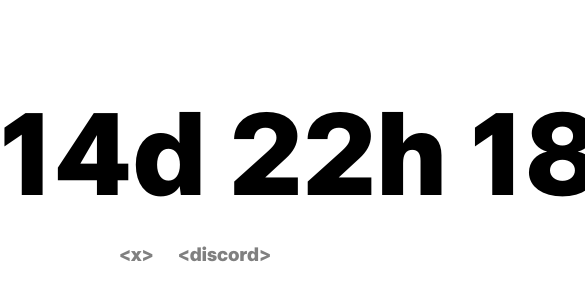
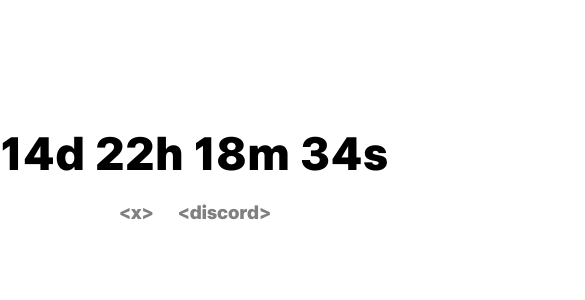
Before and after one commit to abstractcows/abstractcows, a plain HTML site: page index.html in a window 390 px wide. Shown: the part 242-542 px from the top of the page, 585 px wide, since content can reach past the window. Drawn offline with Linux system fonts and the light colour scheme.

Commit message:
Update index.html

```diff
--- a/index.html
+++ b/index.html
@@ -31,25 +31,25 @@
 
         /* Style the countdown container */
         #countdown {
-            font-size: 15vw;  /* Default dynamic font size based on viewport width */
+            font-size: 8vw;  /* Smaller dynamic font size based on viewport width */
             font-weight: bold;
             letter-spacing: 1px;
             white-space: nowrap;  /* Prevents wrapping of text */
             max-width: 100%;  /* Ensure it doesn’t overflow the screen */
-            max-height: 90%;  /* Keep the height under control */
+            max-height: 70%;  /* Keep the height under control */
         }
 
-        /* For smaller screens (600px and below), adjust font size */
+        /* For small screens (600px and below), adjust font size */
         @media (max-width: 600px) {
             #countdown {
-                font-size: 20vw;  /* Slightly larger font size for small screens */
+                font-size: 10vw;  /* Adjust for small screens */
             }
         }
 
         /* For very small screens (480px and below) */
         @media (max-width: 480px) {
             #countdown {
-                font-size: 30vw;  /* Increase size on very small screens */
+                font-size: 12vw;  /* Adjust for very small screens */
             }
         }
 
```
